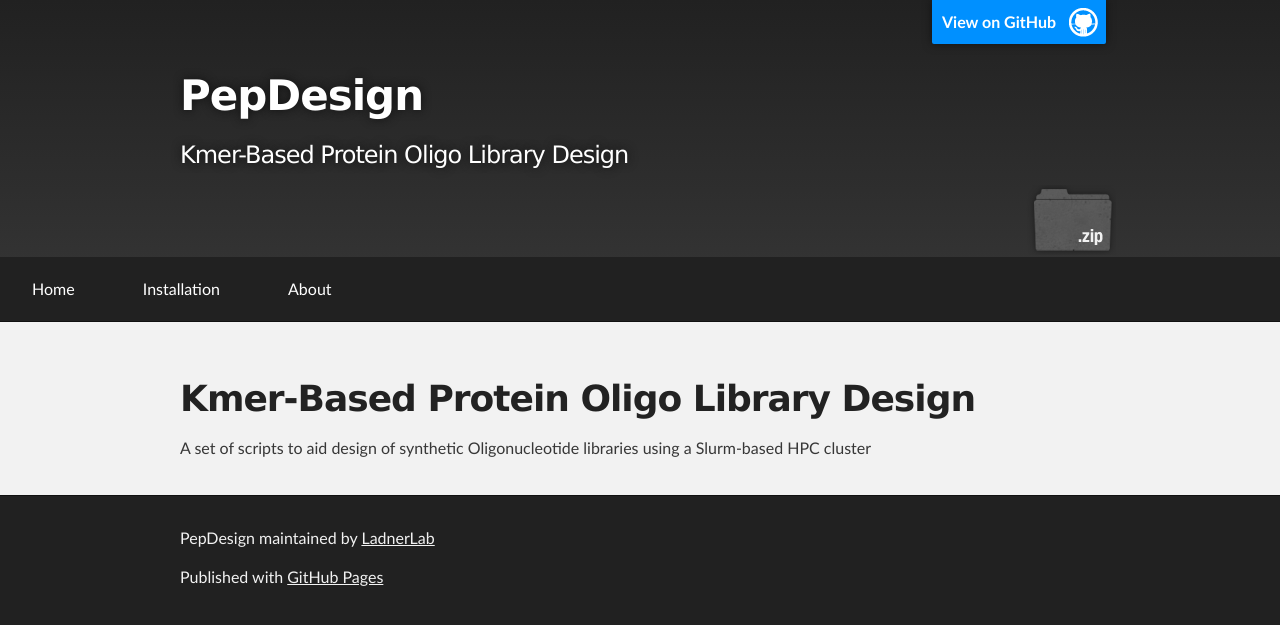
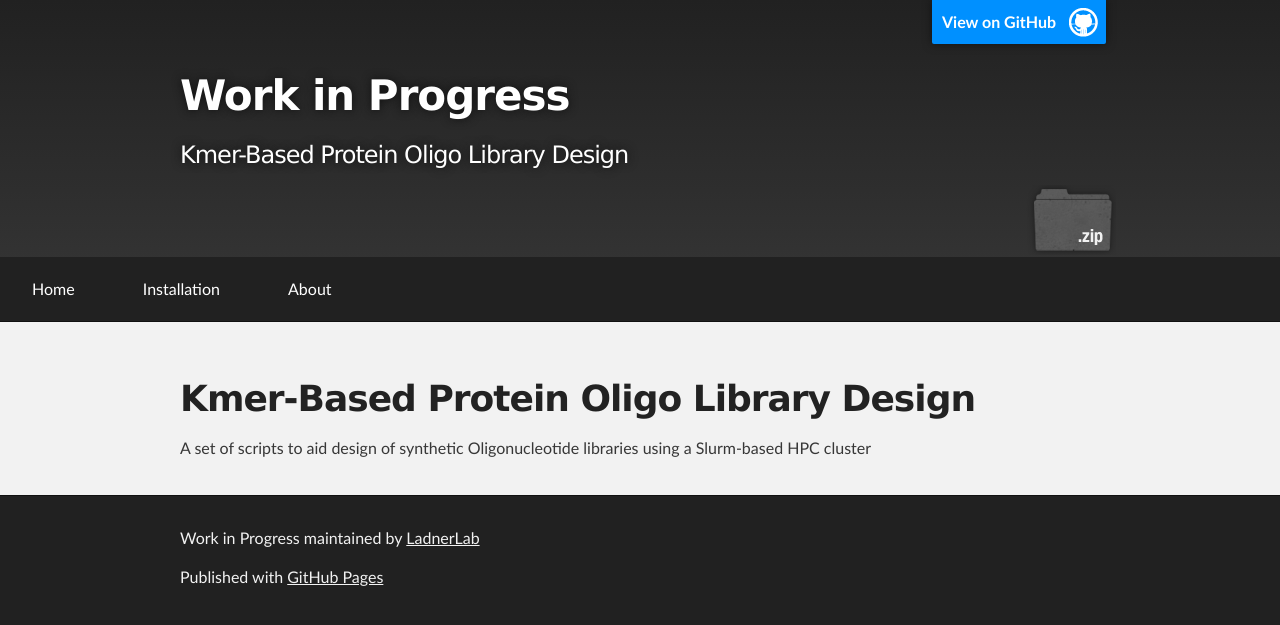
Before and after one commit to LadnerLab/Library-Design, a Jekyll site: the page built from docs/index.md, in a window 1280 px wide. Shown: the top 625 px of the page. Built offline with Jekyll 4.4.1, drawn with Linux system fonts in a browser that asks for light colours.

Commit message:
alter title to reflect state of the website

```diff
--- a/docs/_config.yml
+++ b/docs/_config.yml
@@ -18,7 +18,7 @@
 # You can create any custom variable you would like, and they will be accessible
 # in the templates via {{ site.myvariable }}.
 
-title: PepDesign
+title: Work in Progress
 #email: your-email@example.com
 description: >- # this means to ignore newlines until "baseurl:"
   Kmer-Based Protein Oligo Library Design
```
